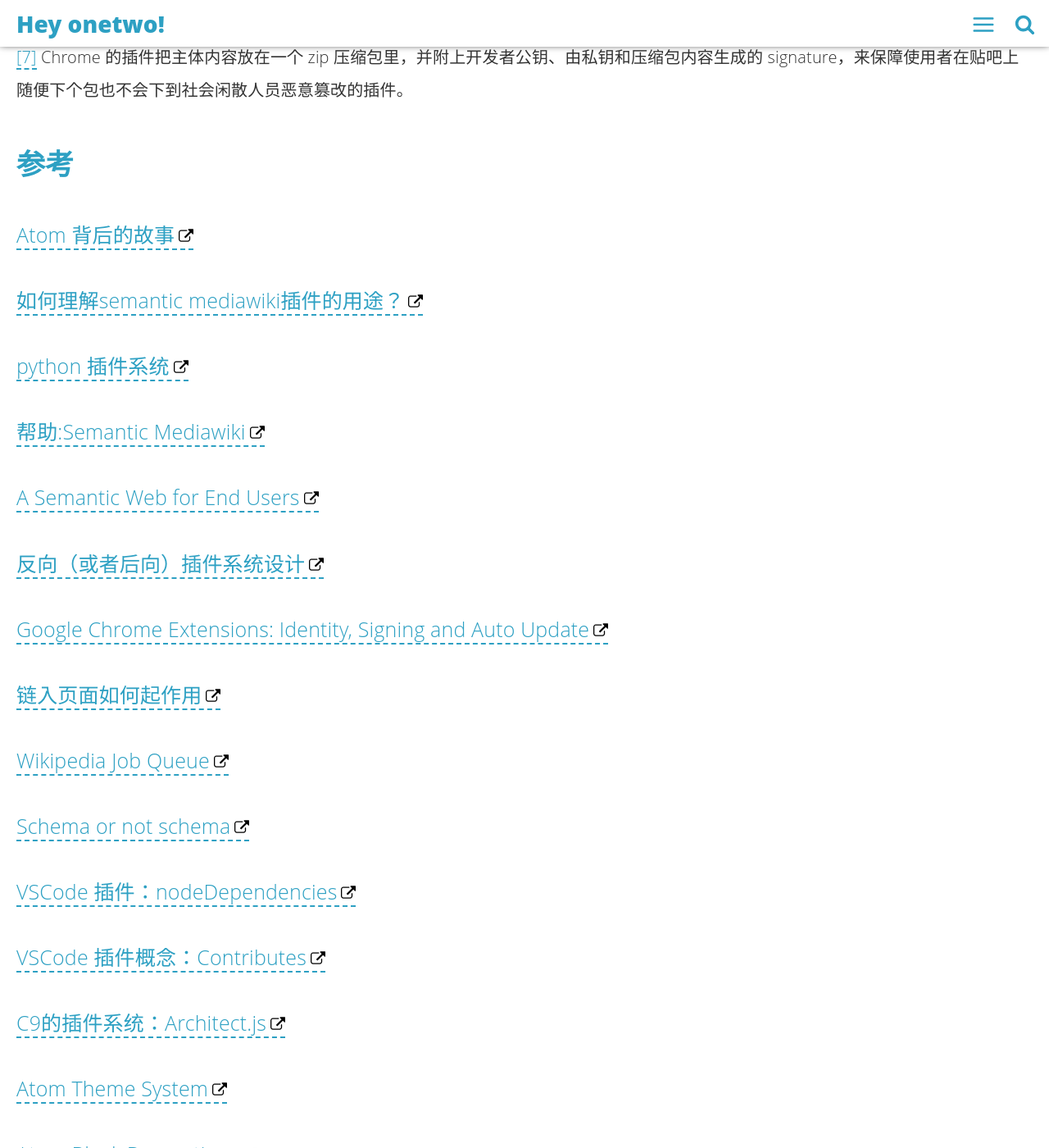
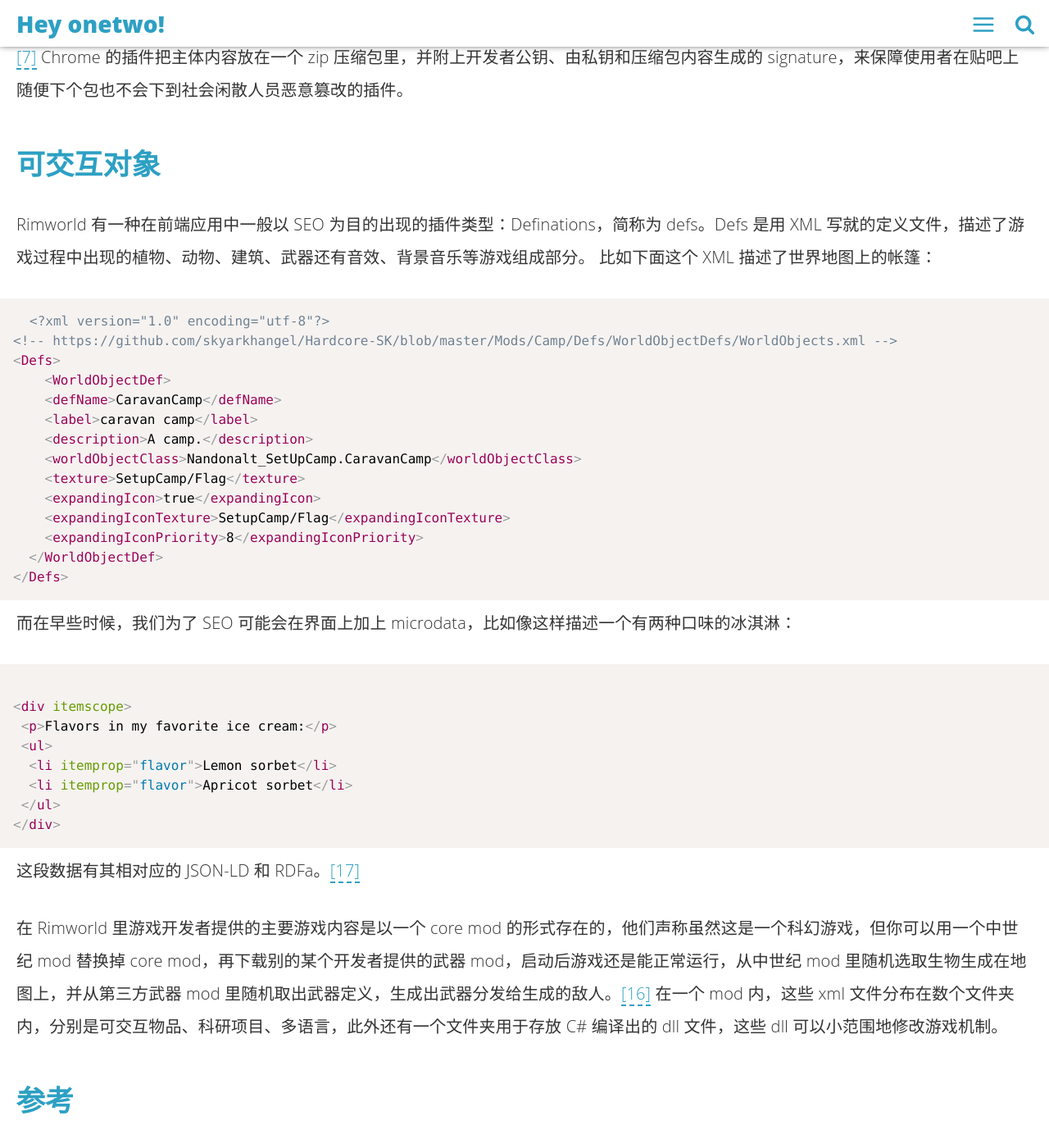
Before and after one commit to linonetwo/linonetwo.github.io, a Jekyll site: the page built from _posts/2017-08-21-前端插件系统设计.md, in a window 1280 px wide and 1400 px high, scrolled down 7857 px. Shown: the whole window at 82% size. Built offline with Jekyll 4.4.1, drawn with Linux system fonts in a browser that asks for light colours; comment, search, counter and statistics services are not loaded; some of the changed text lies outside the part shown.

Commit message:
add rimworld

````diff
--- a/_posts/2017-08-21-前端插件系统设计.md
+++ b/_posts/2017-08-21-前端插件系统设计.md
@@ -140,6 +140,45 @@
 [[7]](#7)
 Chrome 的插件把主体内容放在一个 zip 压缩包里，并附上开发者公钥、由私钥和压缩包内容生成的 signature，来保障使用者在贴吧上随便下个包也不会下到社会闲散人员恶意篡改的插件。
 
+## 可交互对象
+
+Rimworld 有一种在前端应用中一般以 SEO 为目的出现的插件类型：Definations，简称为 defs。Defs 是用 XML 写就的定义文件，描述了游戏过程中出现的植物、动物、建筑、武器还有音效、背景音乐等游戏组成部分。
+比如下面这个 XML 描述了世界地图上的帐篷：
+
+```xml
+<?xml version="1.0" encoding="utf-8"?>
+<!-- https://github.com/skyarkhangel/Hardcore-SK/blob/master/Mods/Camp/Defs/WorldObjectDefs/WorldObjects.xml -->
+<Defs>
+    <WorldObjectDef>
+    <defName>CaravanCamp</defName>
+    <label>caravan camp</label>
+    <description>A camp.</description>
+    <worldObjectClass>Nandonalt_SetUpCamp.CaravanCamp</worldObjectClass>
+    <texture>SetupCamp/Flag</texture>
+    <expandingIcon>true</expandingIcon>
+    <expandingIconTexture>SetupCamp/Flag</expandingIconTexture>
+    <expandingIconPriority>8</expandingIconPriority>
+  </WorldObjectDef>
+</Defs>
+```
+
+而在早些时候，我们为了 SEO 可能会在界面上加上 microdata，比如像这样描述一个有两种口味的冰淇淋：
+
+```html
+
+<div itemscope>
+ <p>Flavors in my favorite ice cream:</p>
+ <ul>
+  <li itemprop="flavor">Lemon sorbet</li>
+  <li itemprop="flavor">Apricot sorbet</li>
+ </ul>
+</div>
+```
+
+这段数据有其相对应的 JSON-LD 和 RDFa。[[17]](#17)
+
+在 Rimworld 里游戏开发者提供的主要游戏内容是以一个 core mod 的形式存在的，他们声称虽然这是一个科幻游戏，但你可以用一个中世纪 mod 替换掉 core mod，再下载别的某个开发者提供的武器 mod，启动后游戏还是能正常运行，从中世纪 mod 里随机选取生物生成在地图上，并从第三方武器 mod 里随机取出武器定义，生成出武器分发给生成的敌人。[[16]](#16) 在一个 mod 内，这些 xml 文件分布在数个文件夹内，分别是可交互物品、科研项目、多语言，此外还有一个文件夹用于存放 C# 编译出的 dll 文件，这些 dll 可以小范围地修改游戏机制。
+
 ## 参考
 
 ### [<span id="1">Atom 背后的故事</span>](https://zhuanlan.zhihu.com/p/23536047)
@@ -172,4 +211,8 @@
 
 ### [<span id="15">Atom Block Decorations</span>](http://blog.atom.io/2016/02/03/introducing-block-decorations.html)
 
+### [<span id="16">Modding Rimworld</span>](http://rimworldwiki.com/wiki/Modding)
+
+### [<span id="17">microdata</span>](https://www.w3.org/TR/microdata/#converting-html-to-other-formats)
+
 Demo 项目地址：[itonnote](https://github.com/linonetwo/itonnote)
````
Also changed, not shown: assets/img/posts/plugin/rimworld.png (added).
